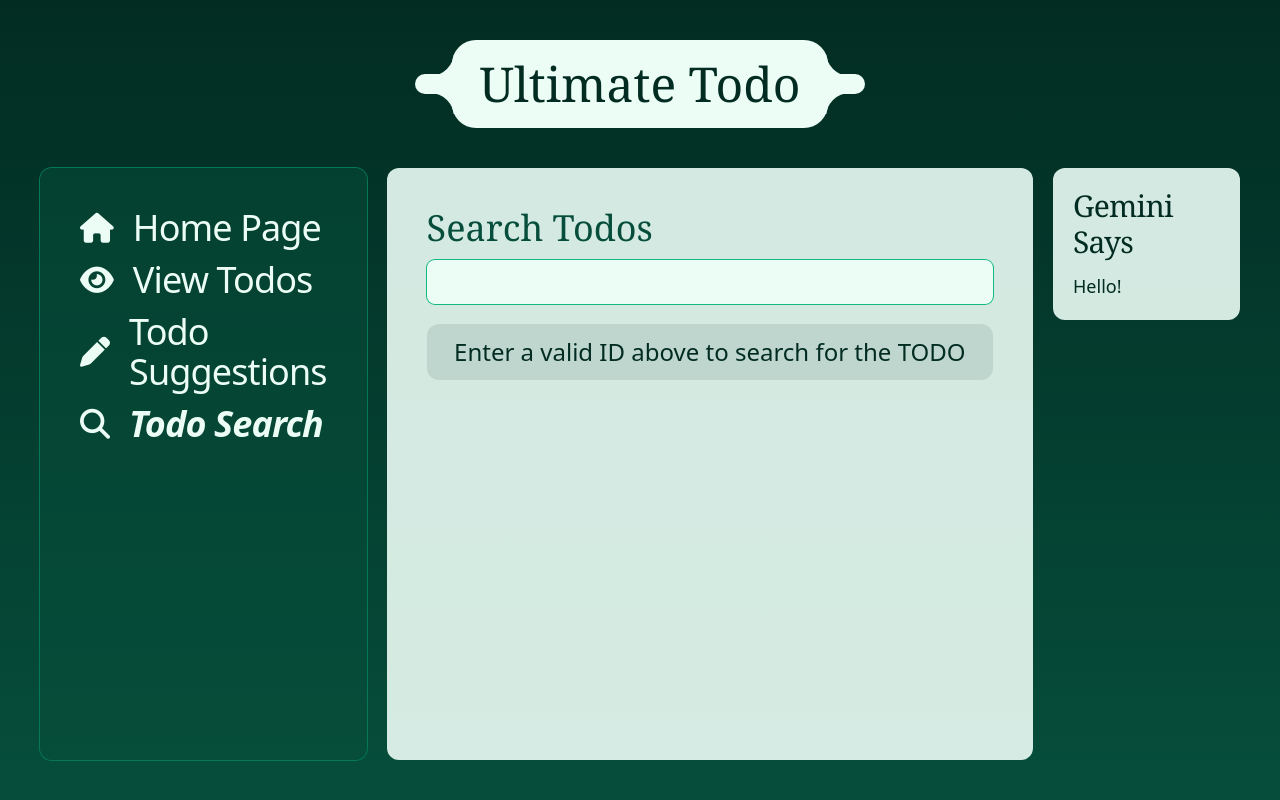
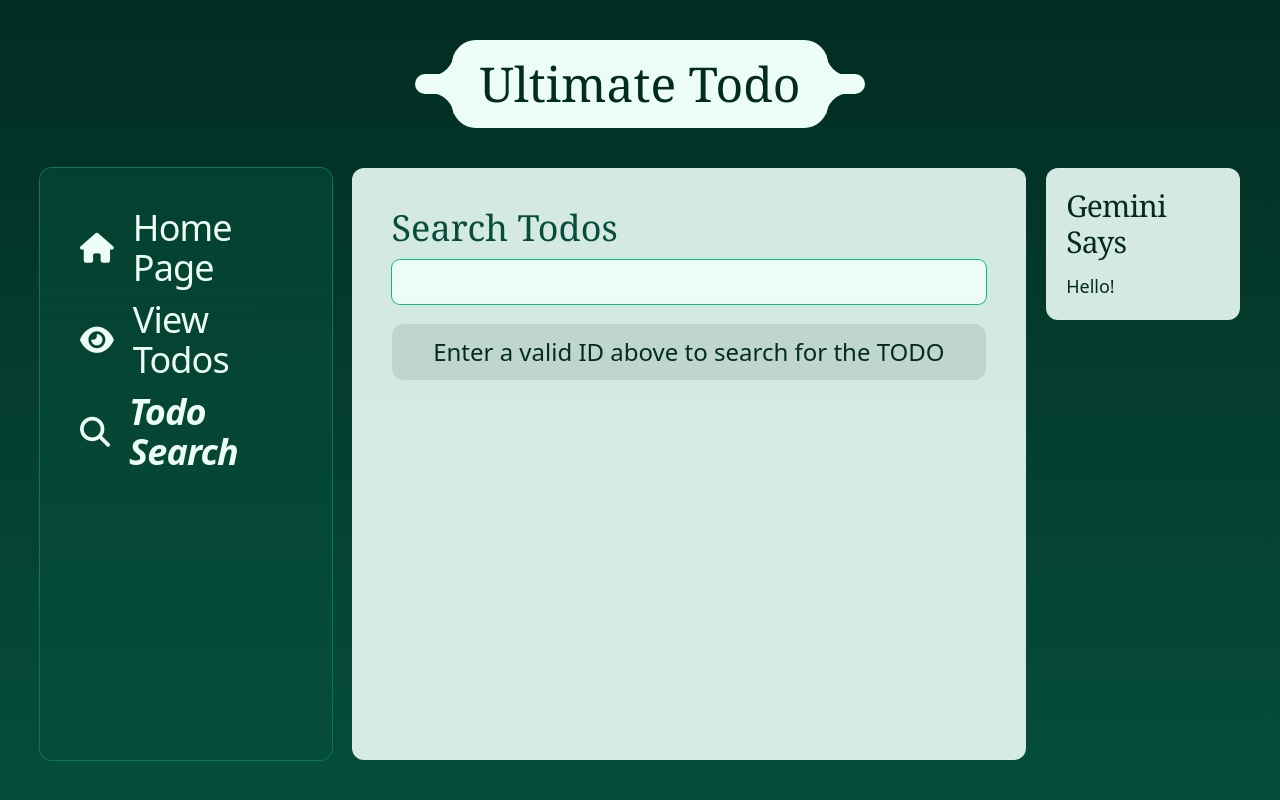
Before and after one commit to bigsparsh/ultimate-todo-application, a React (Vite) app in the folder frontend/: page /todo-search in a window 1280 px wide. Built offline with nearby package versions, Linux system fonts and the light colour scheme.

Commit message:
Removed todo suggestion feature and added loading for search

```diff
--- a/frontend/src/components/MainComp.jsx
+++ b/frontend/src/components/MainComp.jsx
@@ -36,7 +36,7 @@
 							<p>View Todos</p>
 						</div>
 					</NavLink>
-					<NavLink
+					{/* <NavLink
 						to="/todo-suggestion"
 						className={({ isActive }) => (isActive ? "italic font-bold" : null)}
 					>
@@ -44,7 +44,7 @@
 							<i className="fa-solid fa-pen text-3xl" />
 							<p>Todo Suggestions</p>
 						</div>
-					</NavLink>
+					</NavLink> */}
 					<NavLink
 						to="/todo-search"
 						className={({ isActive }) => (isActive ? "italic font-bold" : null)}
--- a/frontend/src/pages/SearchTodos.jsx
+++ b/frontend/src/pages/SearchTodos.jsx
@@ -12,6 +12,11 @@
 	var timeout;
 	const search = () => {
 		if (todoSearch.current.value.length == 24) {
+			setTodo(
+				<h1 className="px-5 py-3 rounded-xl bg-emerald-950/10 text-emerald-500 text-xl font-bold font-sans grid place-items-center">
+					<i className="fa-solid fa-circle-notch animate-spin" />
+				</h1>
+			);
 			clearTimeout(timeout);
 			timeout = setTimeout(async () => {
 				await axios
```
